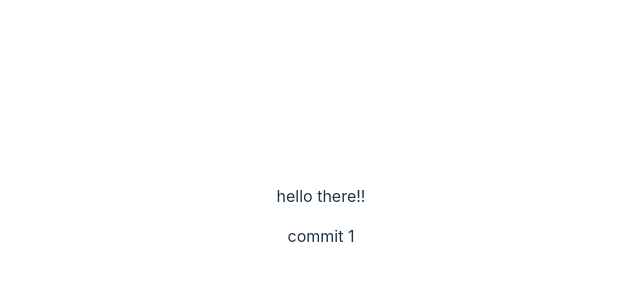
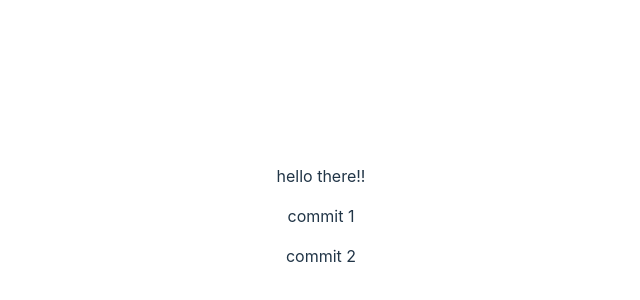
Before and after one commit to Cipher-30/Shorthand, a React (Vite) app: page / in a window 1280 px wide. Shown: the part 184-484 px from the top of the page, without its empty margins (319-959 px from the left). Built offline with nearby package versions, Linux system fonts and the light colour scheme.

Commit message:
commit 2

```diff
--- a/src/App.jsx
+++ b/src/App.jsx
@@ -10,6 +10,7 @@ function App() {
     <>
      <p>hello there!!</p>
      <p>commit 1</p>
+     <p>commit 2</p>
     </>
   )
 }
```
